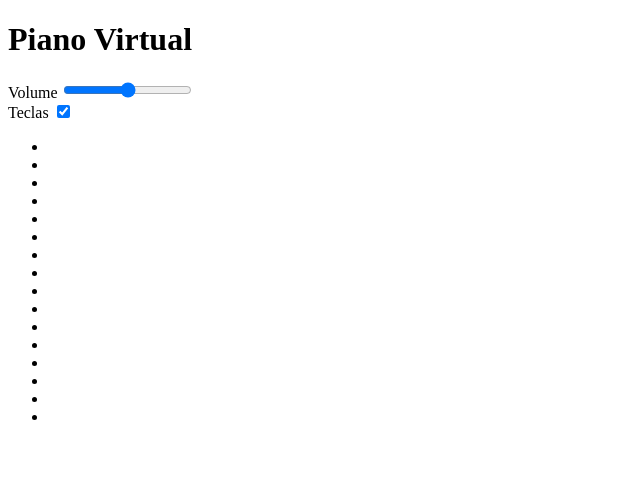
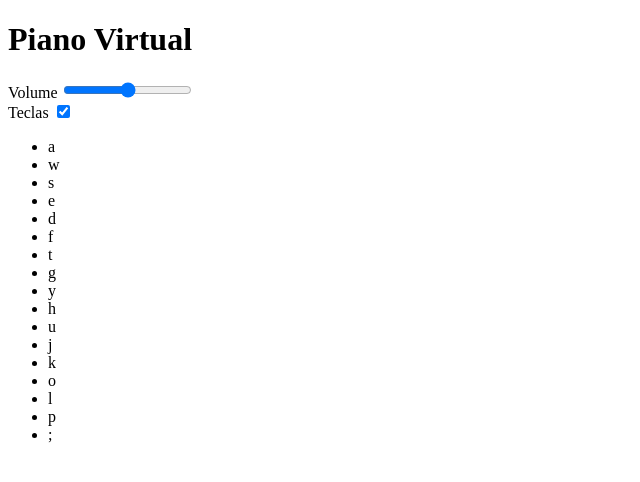
Before and after one commit to matheushg94/bootcamp-dio-proj-3, a plain HTML site: page index.html in a window 1280 px wide. Shown: the whole page, without its empty margins (0-640 px from the left). Drawn offline with Linux system fonts and the light colour scheme.

Commit message:
create html structure

```diff
--- a/index.html
+++ b/index.html
@@ -25,22 +25,23 @@
         </header>
         <!-- ul.piano-keys>(li.key>span)*16 -->
         <ul class="piano-keys">
-            <li class="key"><span></span></li>
-            <li class="key"><span></span></li>
-            <li class="key"><span></span></li>
-            <li class="key"><span></span></li>
-            <li class="key"><span></span></li>
-            <li class="key"><span></span></li>
-            <li class="key"><span></span></li>
-            <li class="key"><span></span></li>
-            <li class="key"><span></span></li>
-            <li class="key"><span></span></li>
-            <li class="key"><span></span></li>
-            <li class="key"><span></span></li>
-            <li class="key"><span></span></li>
-            <li class="key"><span></span></li>
-            <li class="key"><span></span></li>
-            <li class="key"><span></span></li>
+            <li class="key white"><span>a</span></li>
+            <li class="key black"><span>w</span></li>
+            <li class="key white"><span>s</span></li>
+            <li class="key black"><span>e</span></li>
+            <li class="key white"><span>d</span></li>
+            <li class="key black"><span>f</span></li>
+            <li class="key white"><span>t</span></li>
+            <li class="key black"><span>g</span></li>
+            <li class="key white"><span>y</span></li>
+            <li class="key black"><span>h</span></li>
+            <li class="key white"><span>u</span></li>
+            <li class="key black"><span>j</span></li>
+            <li class="key white"><span>k</span></li>
+            <li class="key black"><span>o</span></li>
+            <li class="key white"><span>l</span></li>
+            <li class="key black"><span>p</span></li>
+            <li class="key white"><span>;</span></li>
         </ul>
     </div>
 
```
